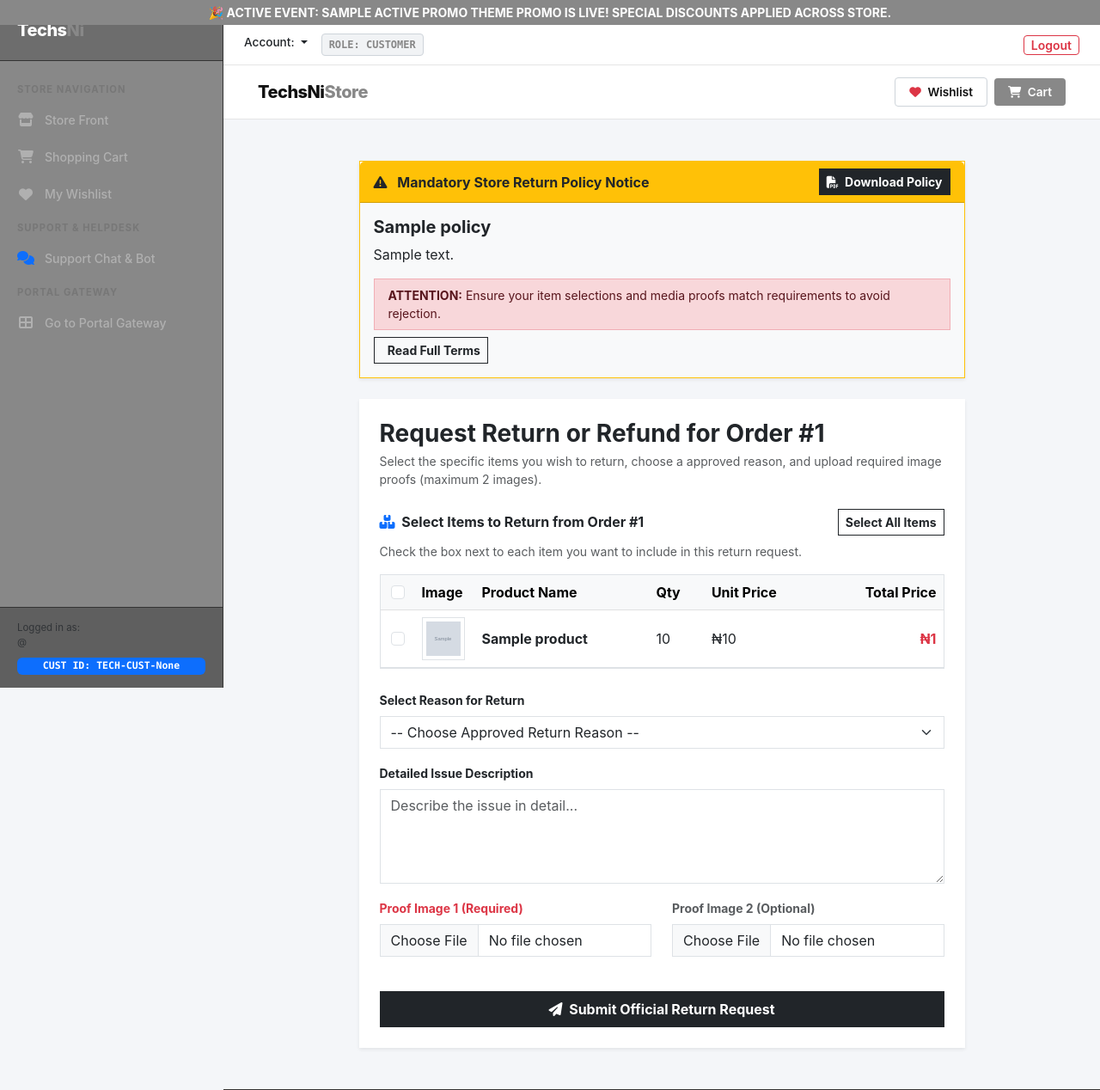
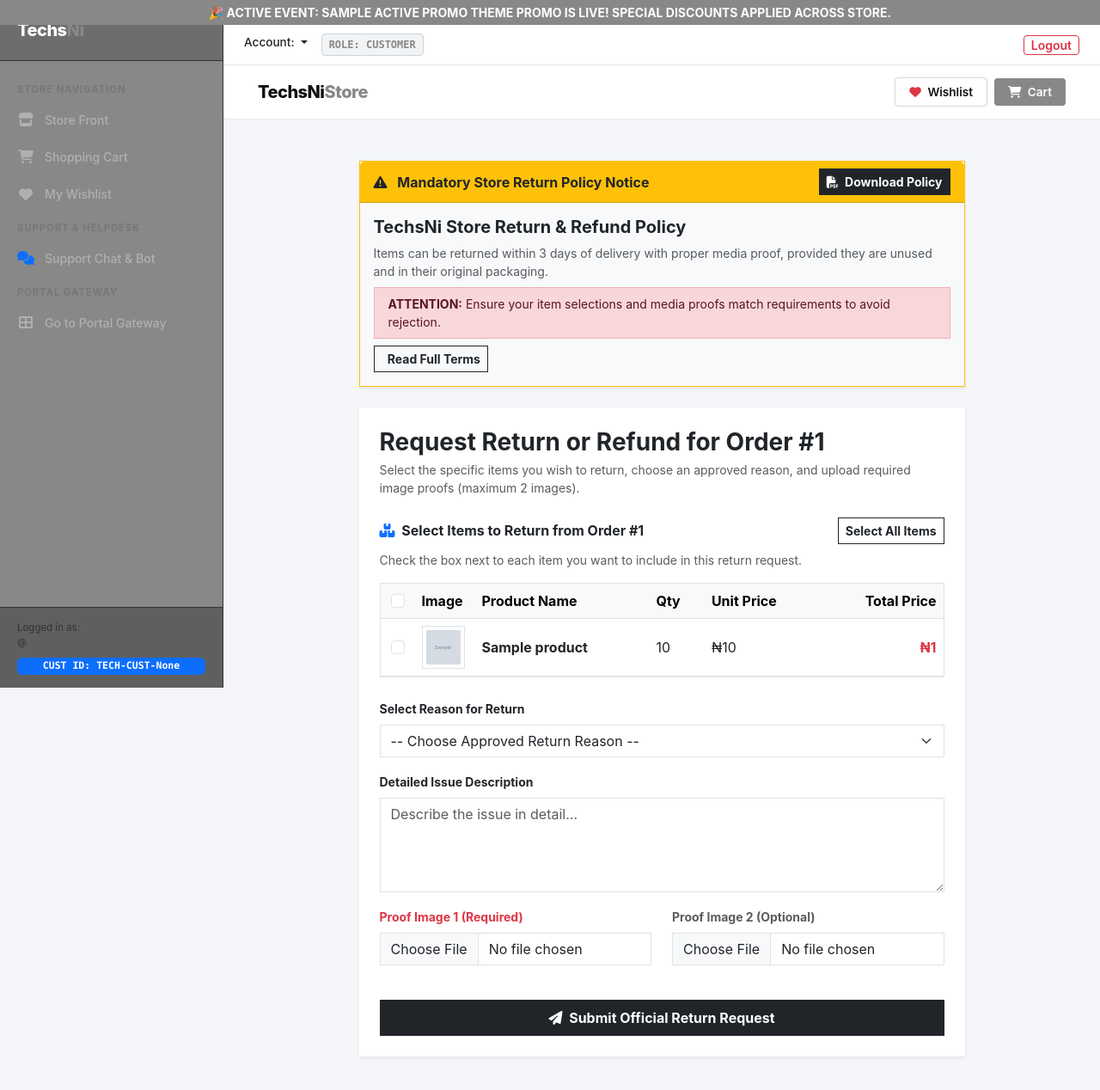
Before and after one commit to fortuneibrahim1/TechsNi, a Django app: template store/templates/store/request_refund.html in a window 1280 px wide. Shown: the top 1268 px of the page at 86% size. Run offline with Django 5.2, Linux system fonts and the light colour scheme; the template is opened without the code that fills it: most values are stand-ins (such as "Sample title", 1, 10 or a date in 2020); grey boxes marked "Sample" are stand-in pictures.

Commit message:
Update request_refund.html

```diff
--- a/store/templates/store/request_refund.html
+++ b/store/templates/store/request_refund.html
@@ -18,9 +18,8 @@
                     {% endif %}
                 </div>
                 <div class="card-body bg-light">
-                    {% if policy %}
-                        <h5 class="fw-bold text-dark">{{ policy.title }}</h5>
-                        <p class="small text-muted mb-2">{{ policy.content|linebreaks }}</p>
+                    <h5 class="fw-bold text-dark">TechsNi Store Return & Refund Policy</h5>
+                    <p class="small text-muted mb-2">Items can be returned within 3 days of delivery with proper media proof, provided they are unused and in their original packaging.</p>
                     <div class="d-flex justify-content-between align-items-center mt-2 flex-wrap gap-2">
                         <div class="alert alert-danger rounded-0 small mb-0 py-2 flex-grow-1">
                             <strong>ATTENTION:</strong> Ensure your item selections and media proofs match requirements to avoid rejection.
@@ -30,16 +29,13 @@
                             <i class="fas id-card me-1"></i> Read Full Terms
                         </button>
                     </div>
-                    {% else %}
-                        <p class="small text-muted mb-0">Please review store delivery and return guidelines. Ensure all items are unused and packaging is intact before filing a request.</p>
-                    {% endif %}
                 </div>
             </div>
 
             <!-- REFUND REQUEST FORM CARD -->
             <div class="card shadow-sm border-0 rounded-0 p-4 bg-white">
                 <h3 class="fw-bold mb-1">Request Return or Refund for Order #{{ order.id }}</h3>
-                <p class="text-muted small mb-4">Select the specific items you wish to return, choose a approved reason, and upload required image proofs (maximum 2 images).</p>
+                <p class="text-muted small mb-4">Select the specific items you wish to return, choose an approved reason, and upload required image proofs (maximum 2 images).</p>
 
                 <form method="POST" enctype="multipart/form-data">
                     {% csrf_token %}
@@ -139,16 +135,15 @@
 </div>
 
 <!-- POLICY MODAL POPUP -->
-{% if policy %}
 <div class="modal fade" id="policyModal" tabindex="-1" aria-labelledby="policyModalLabel" aria-hidden="true">
     <div class="modal-dialog modal-lg modal-dialog-scrollable">
         <div class="modal-content rounded-0 border-0 shadow">
             <div class="modal-header bg-dark text-white rounded-0">
-                <h5 class="modal-title fw-bold" id="policyModalLabel"><i class="fas fa-file-contract text-warning me-2"></i> {{ policy.title }}</h5>
+                <h5 class="modal-title fw-bold" id="policyModalLabel"><i class="fas fa-file-contract text-warning me-2"></i> TechsNi Store Return & Refund Policy</h5>
                 <button type="button" class="btn-close btn-close-white" data-bs-dismiss="modal" aria-label="Close"></button>
             </div>
             <div class="modal-body p-4">
-                <p class="text-dark" style="white-space: pre-line;">{{ policy.content }}</p>
+                <p class="text-dark" style="white-space: pre-line;">Items can be returned within 3 days of delivery with proper media proof, provided they are unused and in their original packaging.</p>
                 {% if policy.policy_document %}
                     <hr class="my-4">
                     <div class="text-center">
@@ -164,7 +159,6 @@
         </div>
     </div>
 </div>
-{% endif %}
 
 <!-- SELECT ALL JAVASCRIPT SCRIPT -->
 <script>
```
Lines whose indentation alone changed are shown as unchanged.
